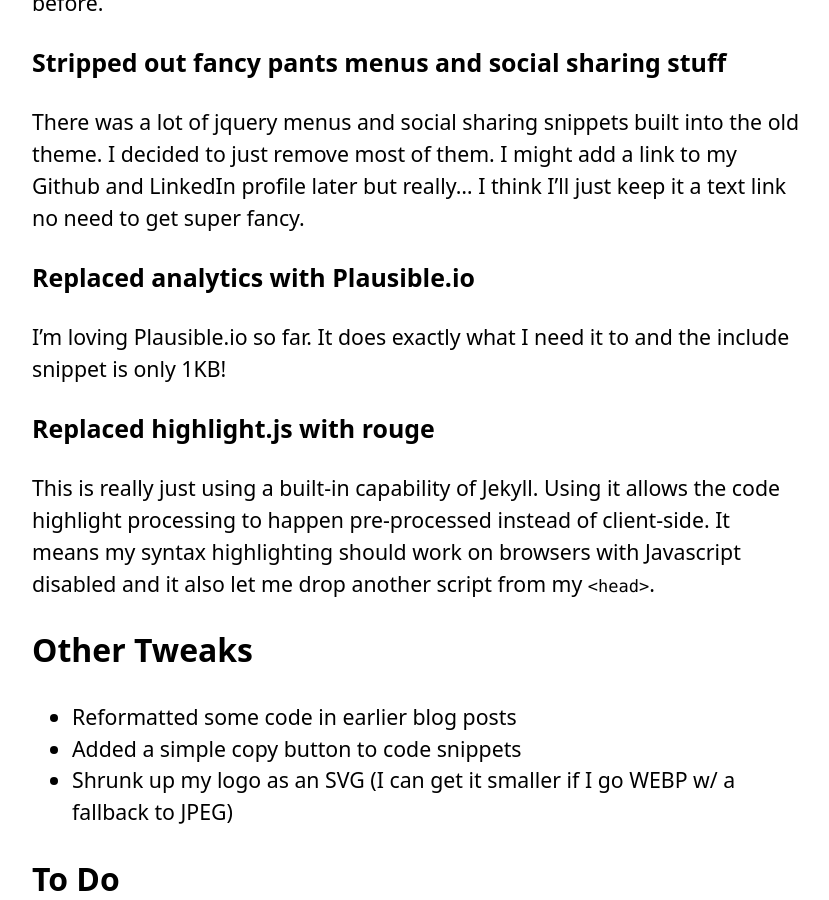
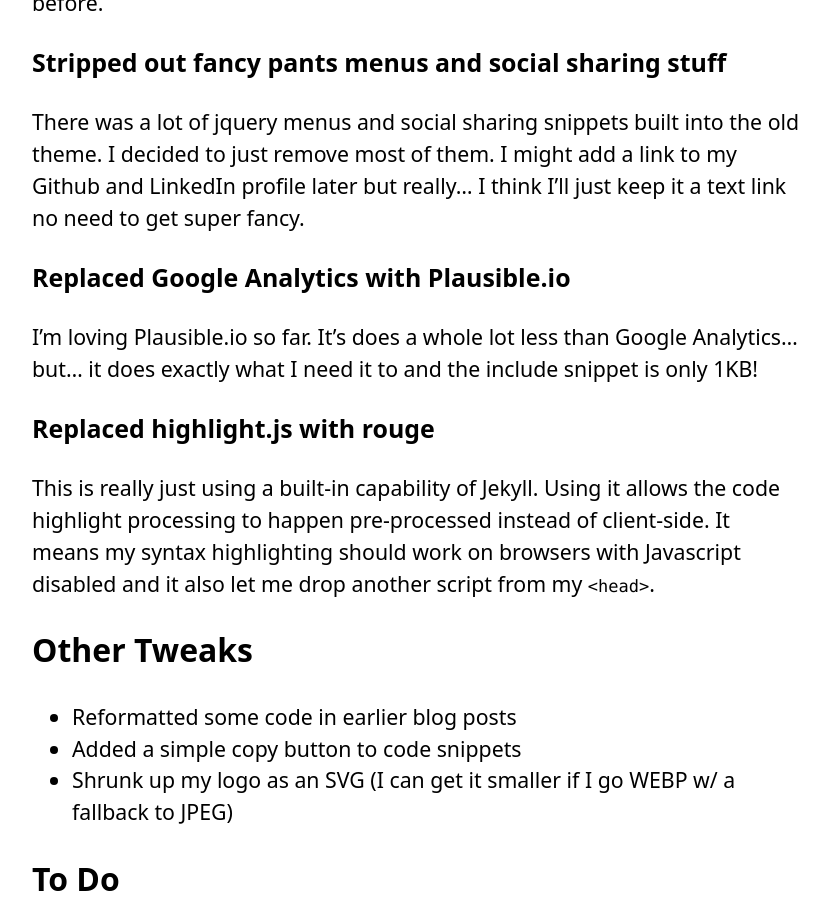
Before and after one commit to Tiberriver256/Tiberriver256.GitHub.io, a Jekyll site: the page built from _posts/2023-01-11-BlogImprovements.md, in a window 1280 px wide and 900 px high, scrolled down 1851 px. Shown: the whole window, without its empty margins (224-1053 px from the left). Built offline with Jekyll 4.4.1, drawn with Linux system fonts in a browser that asks for light colours; comment, search, counter and statistics services are not loaded; some of the changed text lies outside the part shown.

Commit message:
Revert BlogImprovements post

```diff
--- a/_posts/2023-01-11-BlogImprovements.md
+++ b/_posts/2023-01-11-BlogImprovements.md
@@ -28,7 +28,7 @@
 1. Went with a super minimal CSS template based off of
    [https://thejollyteapot.com/](https://thejollyteapot.com/)
 2. Stripped out all my fancy pants menus and social sharing
-3. Replaced analytics with [Plausible.io](https://plausible.io)
+3. Replaced Google Analytics with [Plausible.io](https://plausible.io)
 4. Replaced highlight.js with Jekyll rouge
 
 ### Minimal CSS
@@ -70,10 +70,11 @@
 and LinkedIn profile later but really... I think I'll just keep it a text link
 no need to get super fancy.
 
-### Replaced analytics with Plausible.io
+### Replaced Google Analytics with Plausible.io
 
-I'm loving Plausible.io so far. It does exactly what I need it to and the
-include snippet is only 1KB!
+I'm loving Plausible.io so far. It's does a whole lot less than Google
+Analytics... but... it does exactly what I need it to and the include snippet is
+only 1KB!
 
 ### Replaced highlight.js with rouge
 
```
